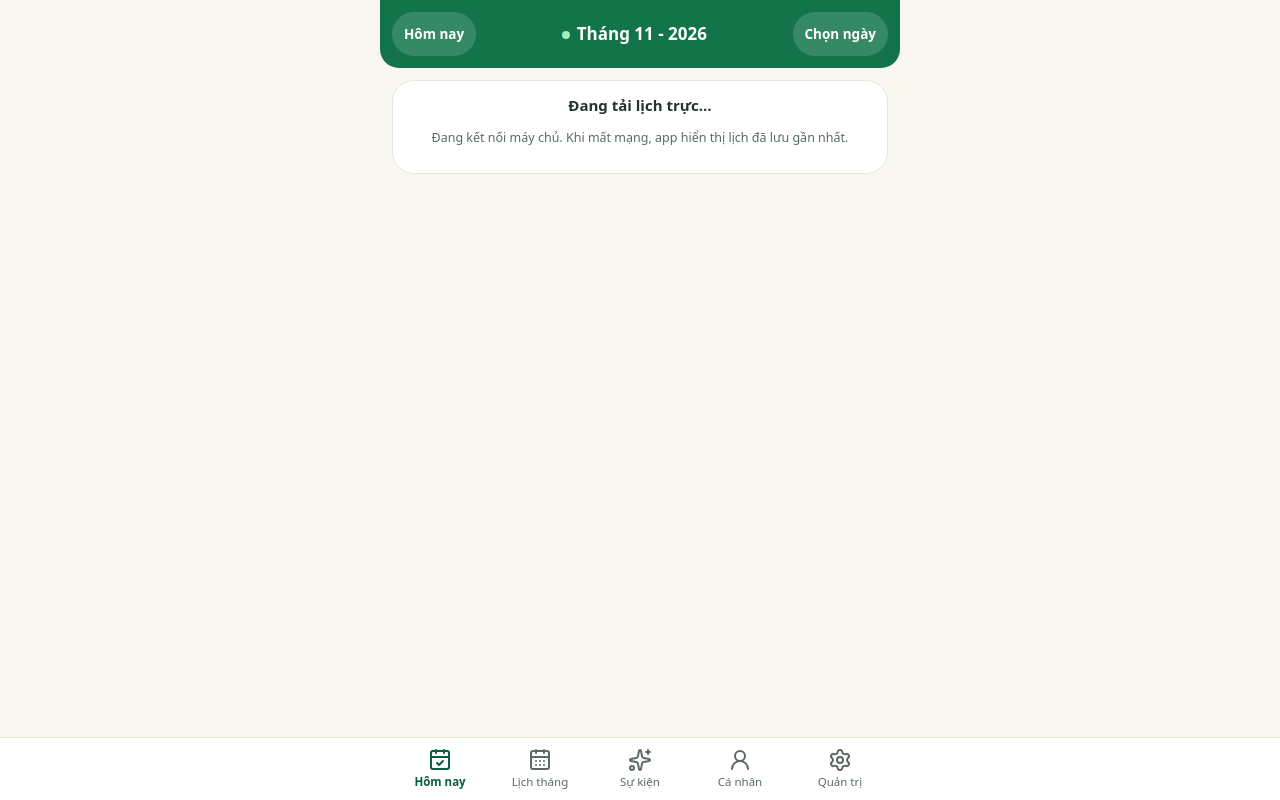
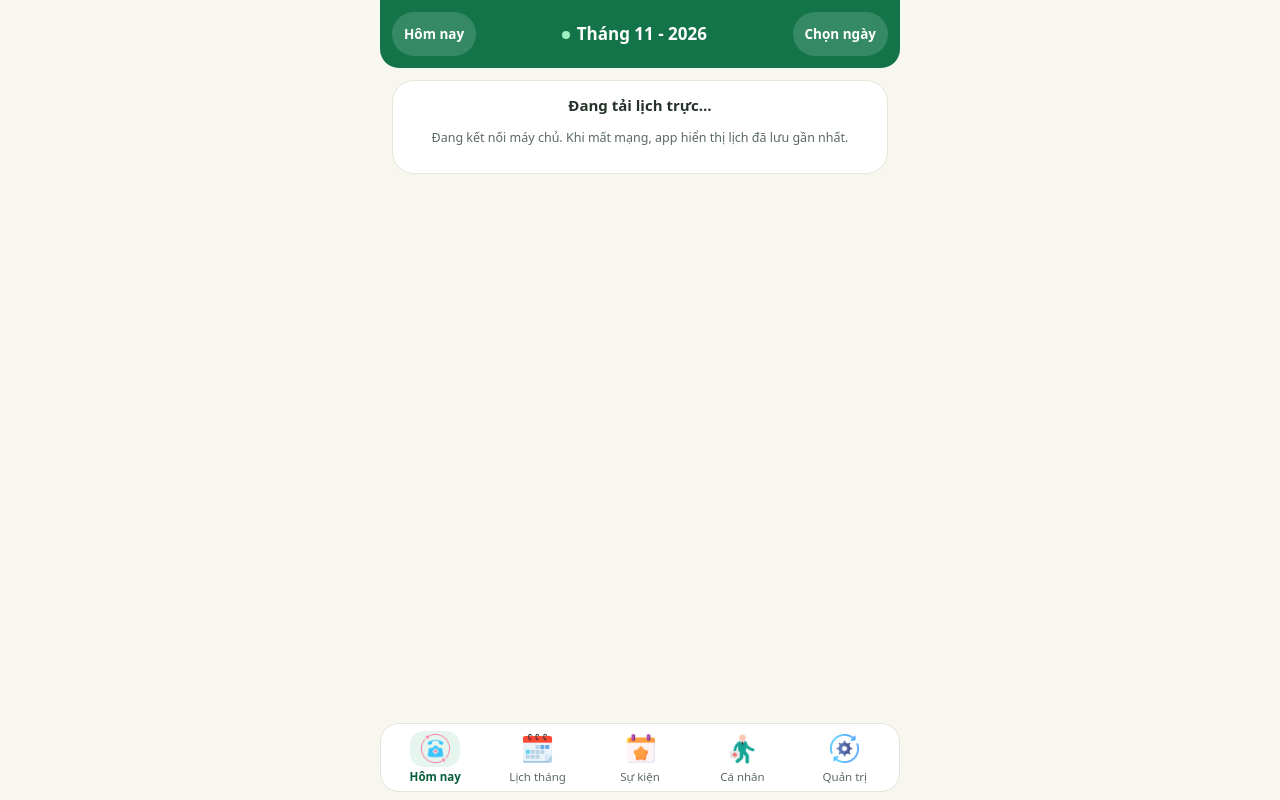
Before and after one commit to linhtd211/lich-truckkb, a plain HTML site: page index.html in a window 1280 px wide. Drawn offline with Linux system fonts and the light colour scheme.

Commit message:
upgrade 2.1.7

```diff
--- a/css/style.css
+++ b/css/style.css
@@ -68,8 +68,32 @@ body:before{content:"";position:fixed;inset:0 0 auto;height:env(safe-area-inset-
 input,select{width:100%;padding:10px 12px;border-radius:14px;border:1px solid var(--line);background:var(--bg);color:var(--ink);font:inherit;margin:4px 0 8px}
 .btn{width:100%;padding:11px;border:0;border-radius:14px;background:var(--pri);color:#fff;font:inherit;font-weight:600}.btn.o{background:var(--soft);color:var(--ink)}
 .sbtn{border:1px solid var(--line);background:var(--card);color:var(--ink);border-radius:10px;padding:4px 9px}h3{margin:0 0 8px;font-size:15px}
-.tabs{position:fixed;left:0;right:0;bottom:0;display:flex;justify-content:center;padding:6px 8px calc(6px + env(safe-area-inset-bottom,0px));background:var(--card);border-top:1px solid var(--line)}
-.tabs button{flex:1;max-width:100px;border:0;background:none;color:var(--mut);padding:4px;font:inherit;font-size:11.5px;display:flex;flex-direction:column;align-items:center;gap:2px}
+.tabs {
+  position: fixed;
+  inset: auto 12px calc(8px + env(safe-area-inset-bottom, 0px));
+  display: flex;
+  max-width: 520px;
+  margin-inline: auto;
+  padding: 5px 3px;
+  background: var(--card);
+  border: 1px solid var(--line);
+  border-radius: 19px;
+}
+.tabs button {
+  flex: 1 1 0;
+  border: 0;
+  background: none;
+  color: var(--mut);
+  padding: 2px 1px;
+  font: inherit;
+  font-size: clamp(10.5px, 3vw, 11.5px);
+  line-height: 1.25;
+  white-space: nowrap;
+  display: flex;
+  flex-direction: column;
+  align-items: center;
+  gap: 3px;
+}
 .tabs button.on{color:var(--pri);font-weight:600}
 .ov{position:fixed;inset:0;background:rgba(10,25,15,.5);display:flex;align-items:flex-end;justify-content:center;z-index:12}
 .sh{width:100%;max-width:520px;background:var(--card);border-radius:28px 28px 0 0;padding:18px 18px calc(18px + env(safe-area-inset-bottom,0px));max-height:88vh;overflow:auto}
@@ -81,7 +105,6 @@ button,input,select{touch-action:manipulation}
 input,select{-webkit-user-select:text;user-select:text;font-size:16px}
 .sd{display:inline-block;width:8px;height:8px;border-radius:50%;margin-right:7px;background:#9df0bf;vertical-align:middle}.sd.off{background:#ffb74d}
 
-.tabs:after{content:"";position:absolute;left:0;right:0;top:100%;height:240px;background:var(--card)}
 .sup{margin-top:12px;border-radius:24px;padding:16px;color:#fff;background:linear-gradient(135deg,#22a865,#0f8049);position:relative;overflow:hidden;box-shadow:0 6px 18px rgba(15,128,73,.25)}
 
 .sup small{opacity:.92;font-size:12.5px;position:relative}.sup h2{margin:2px 0 4px;font-size:20px;position:relative}.sup .cd{font-size:34px;font-weight:800;line-height:1.1;position:relative}.sup .cd span{font-size:14px;font-weight:600;margin-left:6px}
@@ -104,8 +127,25 @@ html{background-size:180px}
 .dcs{position:absolute;right:10px;top:8px;width:84px;transform:rotate(6deg);pointer-events:none;filter:drop-shadow(0 4px 6px rgba(0,0,0,.25))}
 .emp{display:block;width:120px;margin:0 auto 6px}
 .art{margin:20px -12px 0}.art .ai{display:flex;justify-content:center;align-items:flex-end;gap:8px}.art img{width:64px;-webkit-user-drag:none}.art img.big{width:104px}.art p{margin:6px 0 0;text-align:center;font-size:12px;color:var(--mut)}
-.tabs .ti-ic{width:24px;height:24px;background:currentColor;-webkit-mask:var(--m) center/contain no-repeat;mask:var(--m) center/contain no-repeat}
-.i-td{--m:url(../assets/illustrations/icons/calendar-check.svg)}.i-cal{--m:url(../assets/illustrations/icons/calendar-days.svg)}.i-ev{--m:url(../assets/illustrations/icons/sparkles.svg)}.i-st{--m:url(../assets/illustrations/icons/user-round.svg)}.i-ad{--m:url(../assets/illustrations/icons/settings.svg)}
+.tabs .ti-ic {
+  width: 50px;
+  max-width: 100%;
+  height: 36px;
+  border-radius: 14px;
+  background: var(--tab-icon) center / var(--tab-icon-size, 29px) no-repeat;
+}
+.tabs button.on .ti-ic { background-color: #e6f5ed; }
+.i-td { --tab-icon: url(../assets/illustrations/menu/hom-nay.png); }
+.i-cal {
+  --tab-icon: url(../assets/illustrations/menu/lich-thang.png);
+  --tab-icon-size: 35px;
+}
+.i-ev { --tab-icon: url(../assets/illustrations/menu/su-kien.png); }
+.i-st {
+  --tab-icon: url(../assets/illustrations/menu/ca-nhan.png);
+  --tab-icon-size: 30px;
+}
+.i-ad { --tab-icon: url(../assets/illustrations/menu/quan-tri.png); }
 
 /* Visual Engine 2.0 — artwork is a dedicated composition, never an arbitrary crop. */
 .visual-paper{isolation:isolate;display:flex;flex-direction:column;align-items:center;gap:8px;padding:24px 16px 22px;background:#fffdf8;}
```
Also changed, not shown: sw.js (+5 -2 lines), assets/illustrations/menu/ca-nhan.png (added), assets/illustrations/menu/hom-nay.png (added), assets/illustrations/menu/lich-thang.png (added), assets/illustrations/menu/quan-tri.png (added), assets/illustrations/menu/su-kien.png (added), 1 other file.
